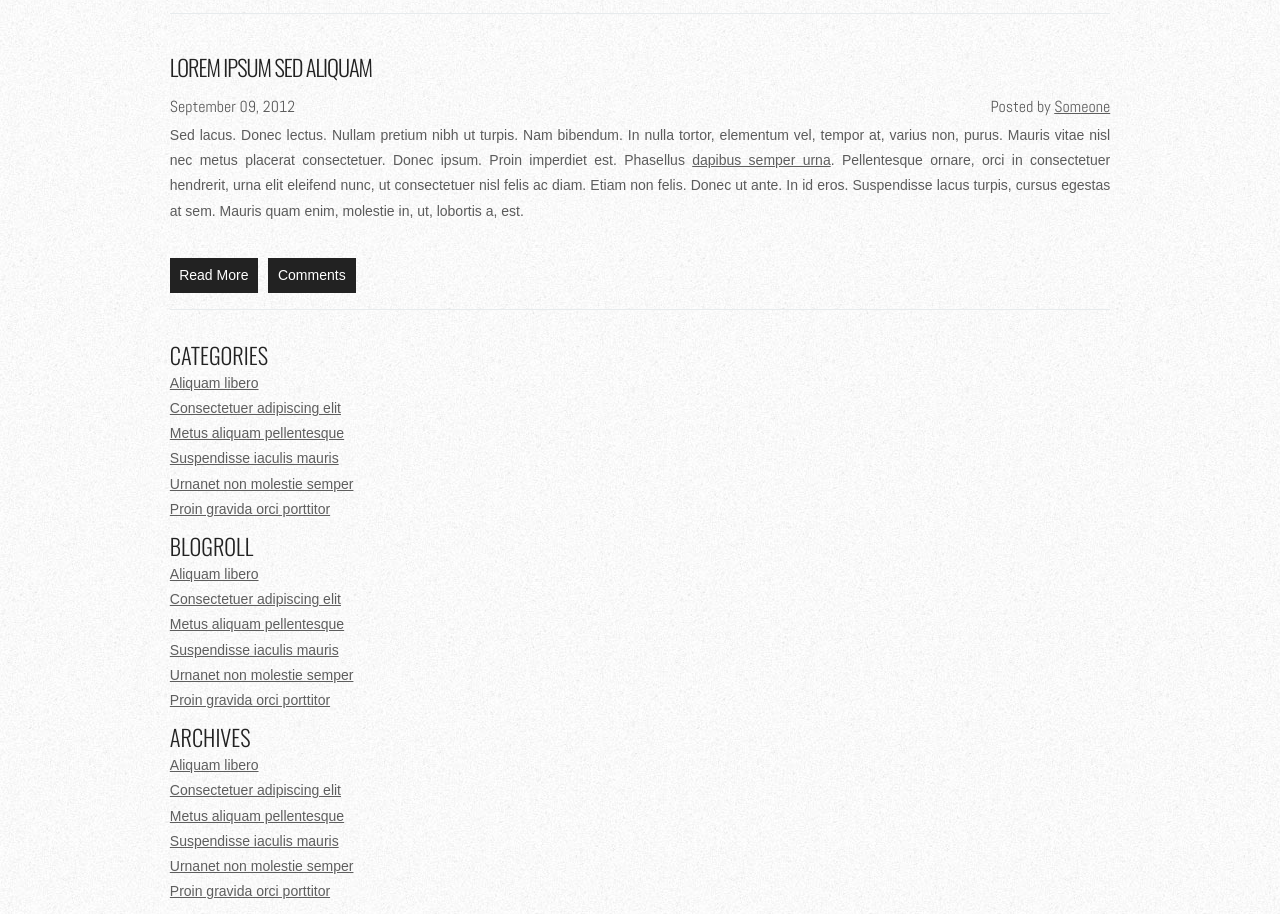
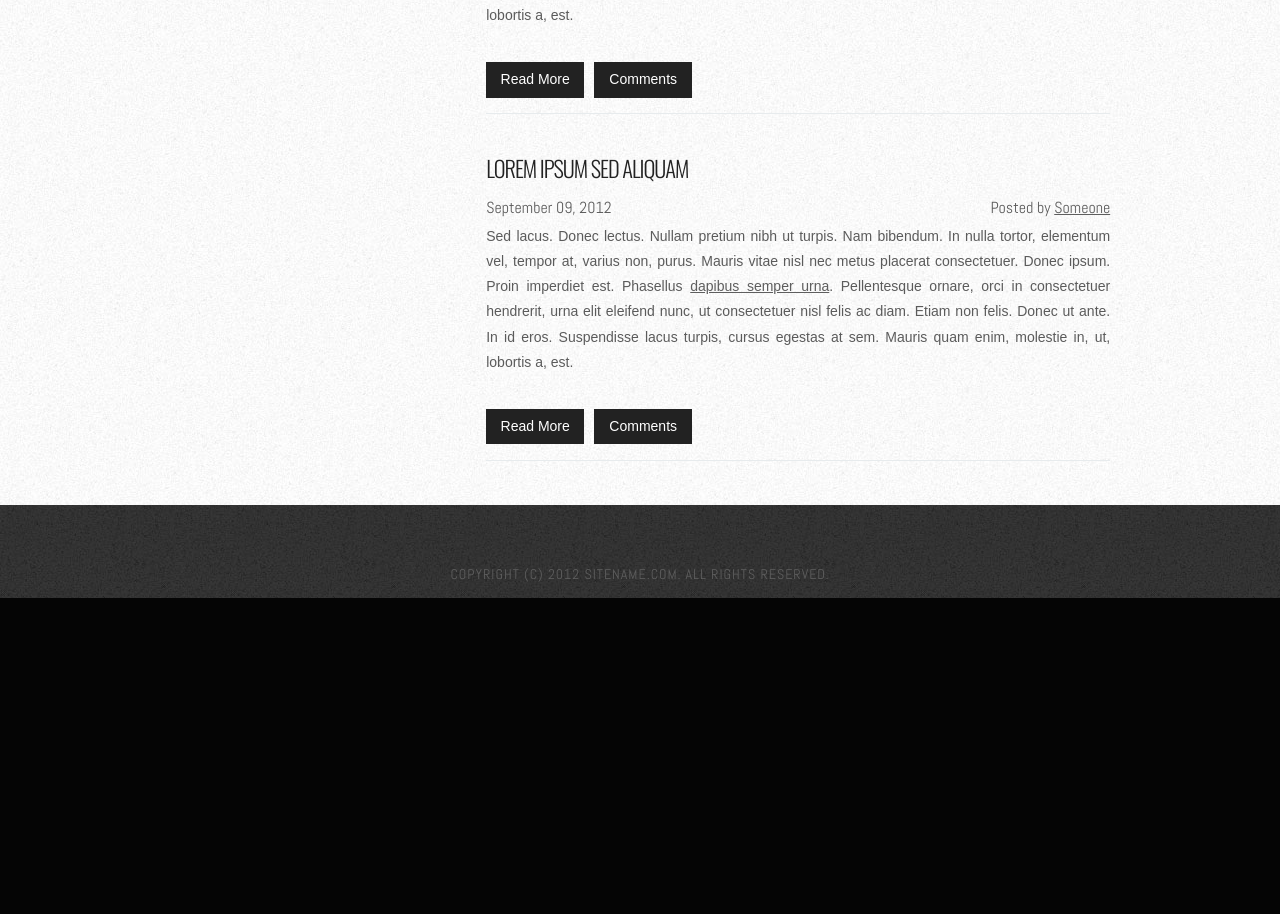
Before and after one commit to Cantare83/project_transformation_hendricks_christina, a plain HTML site: page index.html in a window 1280 px wide. Shown: the part 1149-2063 px from the top of the page. After the commit the page ends 1747 px from the top, so only its background shows below. Drawn offline with nearby package versions, Linux system fonts and the light colour scheme.

Commit message:
Add media query to float elements @ 950px

```diff
--- a/css/main.css
+++ b/css/main.css
@@ -1,4 +1,4 @@
-html {
+/*html {
     box-sizing: border-box;
 }
 
@@ -6,7 +6,7 @@ html {
 *:before,
 *:after {
     box-sizing: inherit;
-}
+}*/
 
 .site-container {
     max-width: 960px;
@@ -21,7 +21,9 @@ body {
     color: #5b5b5b;
 }
 
-h1, h2, h3 {
+h1,
+h2,
+h3 {
     margin: 0;
     padding: 0 0 0 0;
     text-transform: uppercase;
@@ -43,7 +45,9 @@ h3 {
     font-size: 1.6em;
 }
 
-p, ul, ol {
+p,
+ul,
+ol {
     margin-top: 0;
     line-height: 180%;
 }
@@ -129,7 +133,8 @@ a {
     border: none;
 }
 
-#menu a:hover, #menu .current_page_item a {
+#menu a:hover,
+#menu .current_page_item a {
     background: url(../img/img01.jpg) repeat;
     text-decoration: none;
     color: #ffffff;
@@ -295,6 +300,23 @@ a {
     text-decoration: underline;
 }
 
+@media (min-width: 950px) {
+    #content {
+        float: right;
+        width: 65%;
+    }
+
+    #sidebar {
+        float: left;
+        width: 30%;
+    }
+
+    #footer {
+        clear: both;
+        display: block;
+    }
+}
+
 /* Footer */
 
 #footer {
--- a/index.html
+++ b/index.html
@@ -33,8 +33,8 @@
     </div>
     <!-- end #header -->
 
-    <div id="page">
-        <section id="content" class= "site-container">
+    <div id="page" class= "site-container">
+        <section id="content">
             <h2 class="visuallyhidden">Articles</h2>
             <article class="post">
                 <h3 class="title"><a href="#">Welcome to Keyboard </a></h3>
@@ -82,7 +82,7 @@
             <!--<div style="clear: both;">&nbsp;</div>-->
         </section>
         <!-- end #content -->
-        <aside id="sidebar" class= "site-container">
+        <aside id="sidebar">
             <h2 class="visuallyhidden">Sidebar</h2>
             <section>
                 <h3>Categories</h3>
@@ -119,7 +119,7 @@
             </section>
         </aside>
         <!-- end #sidebar -->
-        <!--<div style="clear: both;">&nbsp;</div>-->
+        <div style="clear: both;">&nbsp;</div>
     </div>
     <!-- end #page -->
 </div>
```
